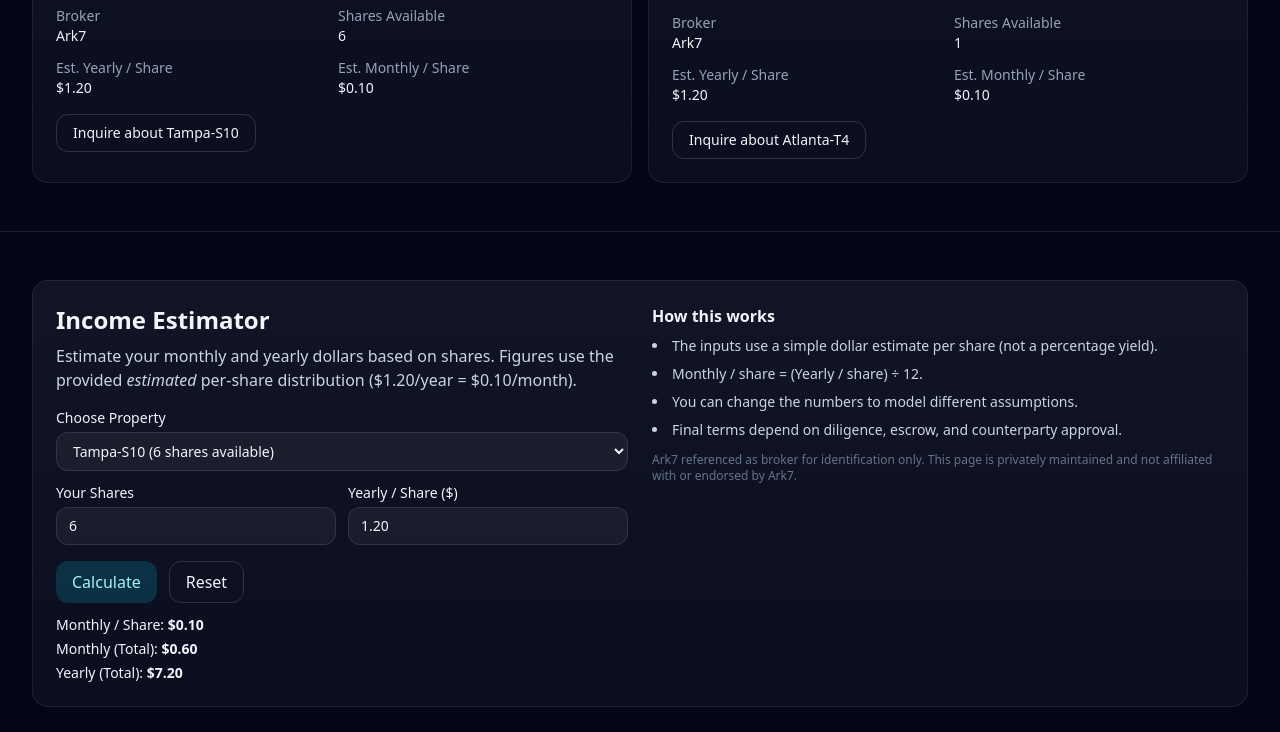
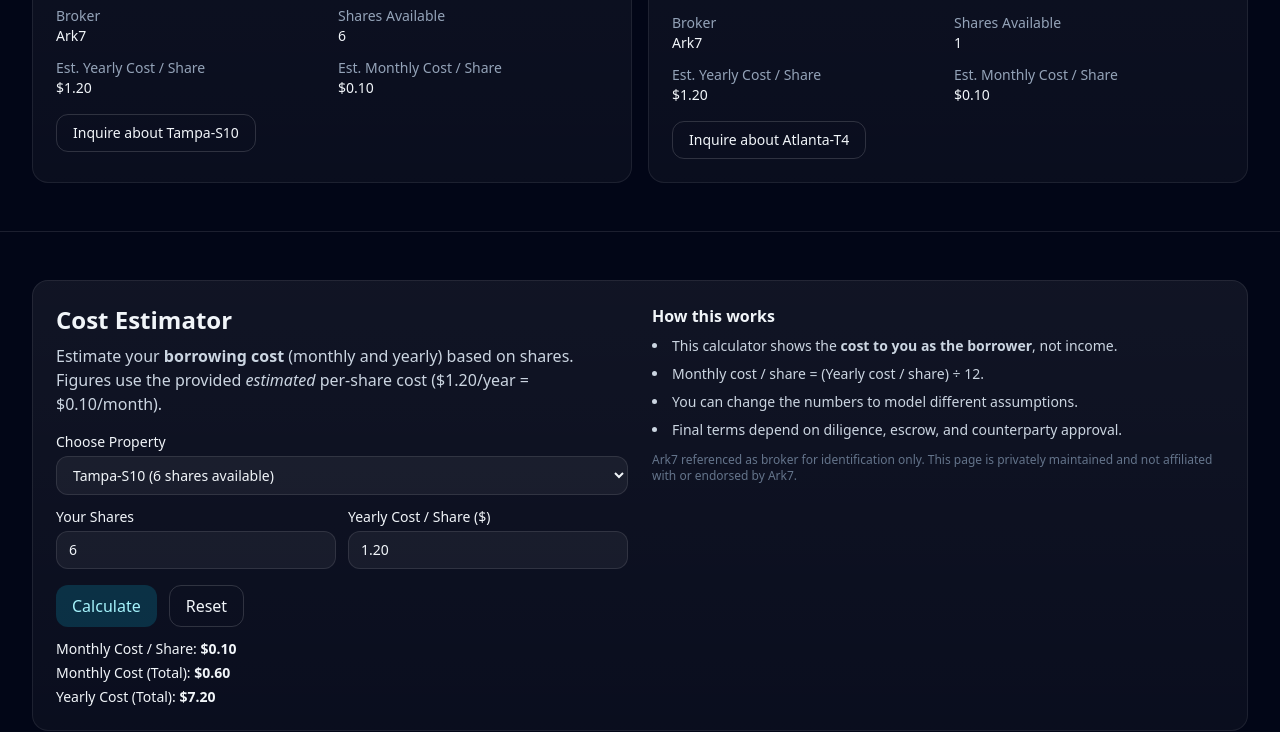
Before and after one commit to PVirgil/real-estate-equity-lending, a plain HTML site: page index.html in a window 1280 px wide. Shown: the part 870-1602 px from the top of the page. Drawn offline with nearby package versions, Linux system fonts and the light colour scheme.

Commit message:
Update index.html

```diff
--- a/index.html
+++ b/index.html
@@ -4,8 +4,12 @@
   <meta charset="utf-8" />
   <meta name="viewport" content="width=device-width, initial-scale=1" />
   <title>Real Estate Equity Lending — Offers (Ark7 Units)</title>
-  <meta name="description" content="Professional real estate equity lending page for two offers: Tampa-S10 and Atlanta-T4. Shows estimated per-share distributions, available shares, broker, and a simple estimator." />
+  <meta name="description" content="Professional real estate equity lending page for two offers: Tampa-S10 and Atlanta-T4. Shows estimated per-share borrowing cost, available shares, broker, a view toggle, and a cost estimator." />
   <script src="https://cdn.tailwindcss.com"></script>
+
+  <!-- Favicon -->
+  <link rel="icon" type="image/png" href="favicon.png" />
+
   <style>
     html{scroll-behavior:smooth}
     body{font-family:ui-sans-serif,system-ui,-apple-system,Segoe UI,Roboto,Inter,Arial}
@@ -42,7 +46,7 @@
     <div class="relative mx-auto max-w-7xl px-4 sm:px-6 lg:px-8 py-14">
       <div class="max-w-3xl">
         <h1 class="text-4xl sm:text-5xl font-extrabold leading-tight tracking-tight">Real Estate Equity Lending</h1>
-        <p class="mt-4 text-slate-300">Two equity-backed offers with fixed, simple estimates per share based on current value. Clear terms. Fast response. Secure escrow.</p>
+        <p class="mt-4 text-slate-300">Equity-backed offers with fixed, simple estimates per share based on current value. Clear terms. Fast response. Secure escrow.</p>
         <div class="mt-6 text-xs text-slate-400">Estimates only — not financial advice. Availability and terms subject to diligence, KYC/AML, and approval.</div>
       </div>
     </div>
@@ -53,7 +57,9 @@
     <div class="mx-auto max-w-7xl px-4 sm:px-6 lg:px-8 py-12 space-y-4">
       <div class="glass rounded-2xl ring-grad p-5">
         <div class="flex flex-wrap items-center gap-3">
-          <div class="text-sm text-slate-300">Estimates shown as dollars per share. Monthly estimate = yearly / 12.</div>
+          <div class="text-sm text-slate-300">
+            *Estimates shown are the <span class="font-semibold">cost to borrow</span> per share. **Monthly cost = yearly ÷ 12.
+          </div>
           <div class="ml-auto flex items-center gap-2">
             <span class="text-sm text-slate-400 mr-1">View:</span>
             <button id="btnCards" class="btn-tab btn-active" type="button">Cards</button>
@@ -64,7 +70,7 @@
 
       <!-- Cards view -->
       <div id="cardsView" class="grid gap-4 md:grid-cols-2">
-        <!-- Tampa-S10 card (image swapped to IMG_6171.jpg) -->
+        <!-- Tampa-S10 card -->
         <div class="glass rounded-2xl ring-grad p-6 flex flex-col gap-4">
           <div class="flex items-start justify-between gap-3">
             <div>
@@ -84,18 +90,18 @@
               <dd class="font-medium">6</dd>
             </div>
             <div>
-              <dt class="text-slate-400">Est. Yearly / Share</dt>
+              <dt class="text-slate-400">Est. Yearly Cost / Share</dt>
               <dd class="font-medium">$1.20</dd>
             </div>
             <div>
-              <dt class="text-slate-400">Est. Monthly / Share</dt>
+              <dt class="text-slate-400">Est. Monthly Cost / Share</dt>
               <dd class="font-medium">$0.10</dd>
             </div>
           </dl>
           <a href="#contact" class="rounded-xl border border-white/15 px-4 py-2 hover:bg-white/5 text-sm w-fit">Inquire about Tampa-S10</a>
         </div>
 
-        <!-- Atlanta-T4 card (image swapped to IMG_5976.jpg) -->
+        <!-- Atlanta-T4 card -->
         <div class="glass rounded-2xl ring-grad p-6 flex flex-col gap-4">
           <div class="flex items-start justify-between gap-3">
             <div>
@@ -115,11 +121,11 @@
               <dd class="font-medium">1</dd>
             </div>
             <div>
-              <dt class="text-slate-400">Est. Yearly / Share</dt>
+              <dt class="text-slate-400">Est. Yearly Cost / Share</dt>
               <dd class="font-medium">$1.20</dd>
             </div>
             <div>
-              <dt class="text-slate-400">Est. Monthly / Share</dt>
+              <dt class="text-slate-400">Est. Monthly Cost / Share</dt>
               <dd class="font-medium">$0.10</dd>
             </div>
           </dl>
@@ -135,8 +141,8 @@
               <th class="px-4 py-3">Property</th>
               <th class="px-4 py-3">Broker</th>
               <th class="px-4 py-3 text-right">Shares</th>
-              <th class="px-4 py-3 text-right">Yearly / Share</th>
-              <th class="px-4 py-3 text-right">Monthly / Share</th>
+              <th class="px-4 py-3 text-right">Yearly Cost / Share</th>
+              <th class="px-4 py-3 text-right">Monthly Cost / Share</th>
               <th class="px-4 py-3 text-right">Status</th>
             </tr>
           </thead>
@@ -173,13 +179,16 @@
     </div>
   </section>
 
-  <!-- Estimator -->
+  <!-- Cost Estimator -->
   <section id="estimator" class="border-t border-white/10">
     <div class="mx-auto max-w-7xl px-4 sm:px-6 lg:px-8 py-12">
       <div class="glass rounded-2xl ring-grad p-6 grid md:grid-cols-2 gap-6 items-start">
         <div>
-          <h3 class="text-2xl font-bold mb-2">Income Estimator</h3>
-          <p class="text-slate-300 mb-4">Estimate your monthly and yearly dollars based on shares. Figures use the provided <em>estimated</em> per-share distribution ($1.20/year = $0.10/month).</p>
+          <h3 class="text-2xl font-bold mb-2">Cost Estimator</h3>
+          <p class="text-slate-300 mb-4">
+            Estimate your <strong>borrowing cost</strong> (monthly and yearly) based on shares. Figures use the provided
+            <em>estimated</em> per-share cost ($1.20/year = $0.10/month).
+          </p>
           <div class="grid grid-cols-2 gap-3 mb-3">
             <label class="block text-sm col-span-2">Choose Property
               <select id="prop" class="mt-1 w-full rounded-xl bg-white/5 border border-white/10 px-3 py-2 text-sm">
@@ -190,7 +199,7 @@
             <label class="block text-sm">Your Shares
               <input id="shares" type="number" min="0" step="1" value="6" class="mt-1 w-full rounded-xl bg-white/5 border border-white/10 px-3 py-2" />
             </label>
-            <label class="block text-sm">Yearly / Share ($)
+            <label class="block text-sm">Yearly Cost / Share ($)
               <input id="perYear" type="number" step="0.01" value="1.20" class="mt-1 w-full rounded-xl bg-white/5 border border-white/10 px-3 py-2" />
             </label>
             <div class="col-span-2 flex gap-3 mt-1">
@@ -199,16 +208,16 @@
             </div>
           </div>
           <div class="mt-2 text-sm space-y-1">
-            <div>Monthly / Share: <span id="mps" class="font-semibold"></span></div>
-            <div>Monthly (Total): <span id="mtot" class="font-semibold"></span></div>
-            <div>Yearly (Total): <span id="ytot" class="font-semibold"></span></div>
+            <div>Monthly Cost / Share: <span id="mps" class="font-semibold"></span></div>
+            <div>Monthly Cost (Total): <span id="mtot" class="font-semibold"></span></div>
+            <div>Yearly Cost (Total): <span id="ytot" class="font-semibold"></span></div>
           </div>
         </div>
         <div>
           <h4 class="font-semibold mb-2">How this works</h4>
           <ul class="text-slate-300 text-sm space-y-2 list-disc list-inside">
-            <li>The inputs use a simple dollar estimate per share (not a percentage yield).</li>
-            <li>Monthly / share = (Yearly / share) ÷ 12.</li>
+            <li>This calculator shows the <strong>cost to you as the borrower</strong>, not income.</li>
+            <li>Monthly cost / share = (Yearly cost / share) ÷ 12.</li>
             <li>You can change the numbers to model different assumptions.</li>
             <li>Final terms depend on diligence, escrow, and counterparty approval.</li>
           </ul>
@@ -229,7 +238,7 @@
              After you deploy on Netlify, enable email notifications to receive submissions at paytontvirgil@gmail.com:
              Netlify → Forms → real-estate-equity-inquiry → Notifications → Email → paytontvirgil@gmail.com
         -->
-        <form name="real-estate-equity-inquiry" method="POST" data-netlify="true" netlify-honeypot="bot-field" action="/thank-you.html" class="grid sm:grid-cols-2 gap-4">
+        <form name="real-estate-equity-inquiry" method="POST" data-netlify="true" netlify-honeypot="bot-field" action="thank-you.html" class="grid sm:grid-cols-2 gap-4">
           <input type="hidden" name="form-name" value="real-estate-equity-inquiry" />
           <p class="hidden"><label>Don’t fill this out: <input name="bot-field" /></label></p>
 
@@ -262,7 +271,7 @@
 
   <footer class="border-t border-white/10 py-8">
     <div class="mx-auto max-w-7xl px-4 sm:px-6 lg:px-8 flex flex-col md:flex-row items-center justify-between gap-4">
-      <p class="text-sm text-slate-400">© <span id="year"></span> Payton Virgil · Estimates only.</p>
+      <p class="text-sm text-slate-400">© <span id="year"></span> Payton Virgil · Cost estimates only.</p>
       <p class="text-xs text-slate-500">This is not investment advice or an offer to sell securities.</p>
     </div>
   </footer>
@@ -288,7 +297,7 @@
     btnList.addEventListener('click', ()=> setView('list'));
     setView('cards'); // default
 
-    // Estimator
+    // Cost estimator
     const fmtUSD = new Intl.NumberFormat('en-US',{style:'currency',currency:'USD'});
     const prop = document.getElementById('prop');
     const shares = document.getElementById('shares');
```
